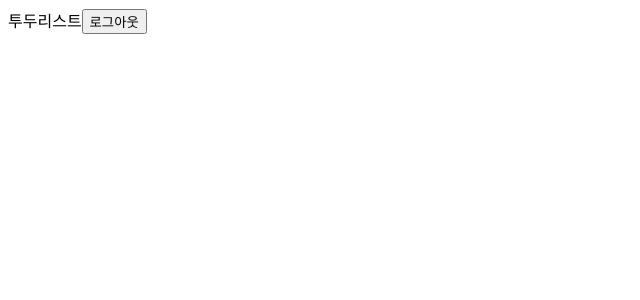
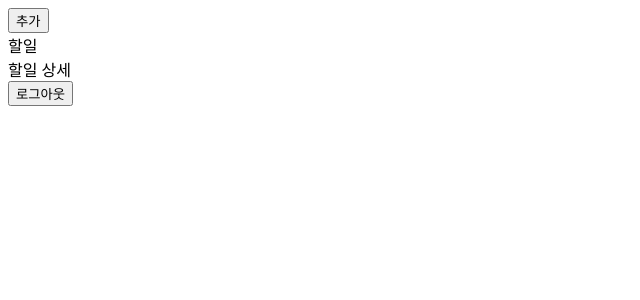
Before and after one commit to miirmoon/wanted-pre-onboarding-challenge-fe-1, a React (Create React App) app: page / in a window 1280 px wide. Shown: the top 300 px of the page, without its empty margins (0-640 px from the left). Built offline with nearby package versions, Linux system fonts and the light colour scheme; sample sign-in values are in the browser's storage.

Commit message:
[feat🛠]: TodoList 전체 컴포넌트 구성 뼈대

```diff
--- a/src/App.js
+++ b/src/App.js
@@ -1,4 +1,4 @@
-import { BrowserRouter, Routes, Route, Navigate } from "react-router-dom";
+import { BrowserRouter, Routes, Route } from "react-router-dom";
 import TodoList from "pages/TodoList";
 import Login from "pages/Login";
 import SignUp from "pages/SignUp";
--- a/src/pages/TodoList.jsx
+++ /dev/null
@@ -1,17 +0,0 @@
-import { useNavigate } from "react-router-dom";
-
-export default function TodoList() {
-  const navigate = useNavigate();
-
-  const logout = () => {
-    localStorage.removeItem("token");
-    navigate("/auth");
-  };
-
-  return (
-    <section>
-      투두리스트
-      <button onClick={logout}>로그아웃</button>
-    </section>
-  );
-}
--- /dev/null
+++ b/src/pages/TodoList/components/TodoDetail.jsx
@@ -0,0 +1,3 @@
+export default function TodoDetail() {
+  return <div>할일 상세</div>;
+}
--- /dev/null
+++ b/src/pages/TodoList/components/TodoForm.jsx
@@ -0,0 +1,34 @@
+import { useState } from "react";
+
+export default function TodoForm() {
+  const [inputTitle, setInputTitle] = useState("");
+  const [inputContent, setInputContent] = useState("");
+
+  const handleInputTitle = (e) => {
+    setInputTitle(e.target.value);
+  };
+
+  const handleInputContent = (e) => {
+    setInputContent(e.target.value);
+  };
+
+  return (
+    <section>
+      <label htmlFor="title">제목</label>
+      <input
+        type="text"
+        id="title"
+        value={inputTitle}
+        onChange={handleInputTitle}
+      />
+
+      <label htmlFor="content">내용</label>
+      <textarea
+        name="content"
+        id="content"
+        value={inputContent}
+        onChange={handleInputContent}
+      ></textarea>
+    </section>
+  );
+}
--- /dev/null
+++ b/src/pages/TodoList/components/TodoItem.jsx
@@ -0,0 +1,3 @@
+export default function TodoItem() {
+  return <div>할일</div>;
+}
--- /dev/null
+++ b/src/pages/TodoList/components/Todos.jsx
@@ -0,0 +1,9 @@
+import TodoItem from "./TodoItem";
+
+export default function Todos() {
+  return (
+    <div>
+      <TodoItem />
+    </div>
+  );
+}
--- /dev/null
+++ b/src/pages/TodoList/index.jsx
@@ -0,0 +1,38 @@
+import { useNavigate } from "react-router-dom";
+
+import Todos from "./components/Todos";
+import TodoDetail from "./components/TodoDetail";
+
+import TodoForm from "./components/TodoForm";
+import { useState } from "react";
+
+export default function TodoList() {
+  const navigate = useNavigate();
+
+  const [isOpenForm, setIsOpenForm] = useState(false);
+
+  const logout = () => {
+    localStorage.removeItem("token");
+    navigate("/auth");
+  };
+
+  const openFormModal = () => {
+    setIsOpenForm(true);
+  };
+
+  const closeFormModal = () => {
+    setIsOpenForm(false);
+  };
+
+  return (
+    <section>
+      <button onClick={openFormModal}>추가</button>
+      {isOpenForm && <TodoForm />}
+
+      <Todos />
+      <TodoDetail />
+
+      <button onClick={logout}>로그아웃</button>
+    </section>
+  );
+}
```
Also changed, not shown: src/apis/todos.js (added).
